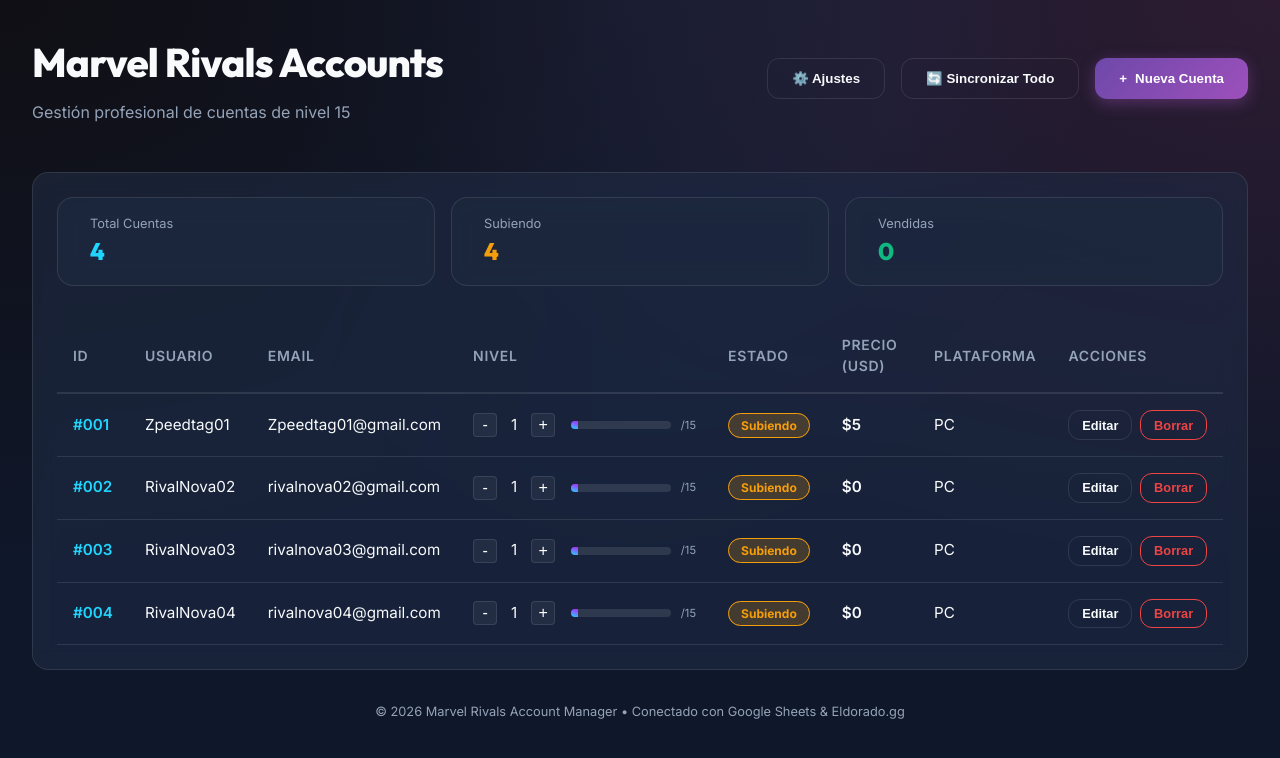
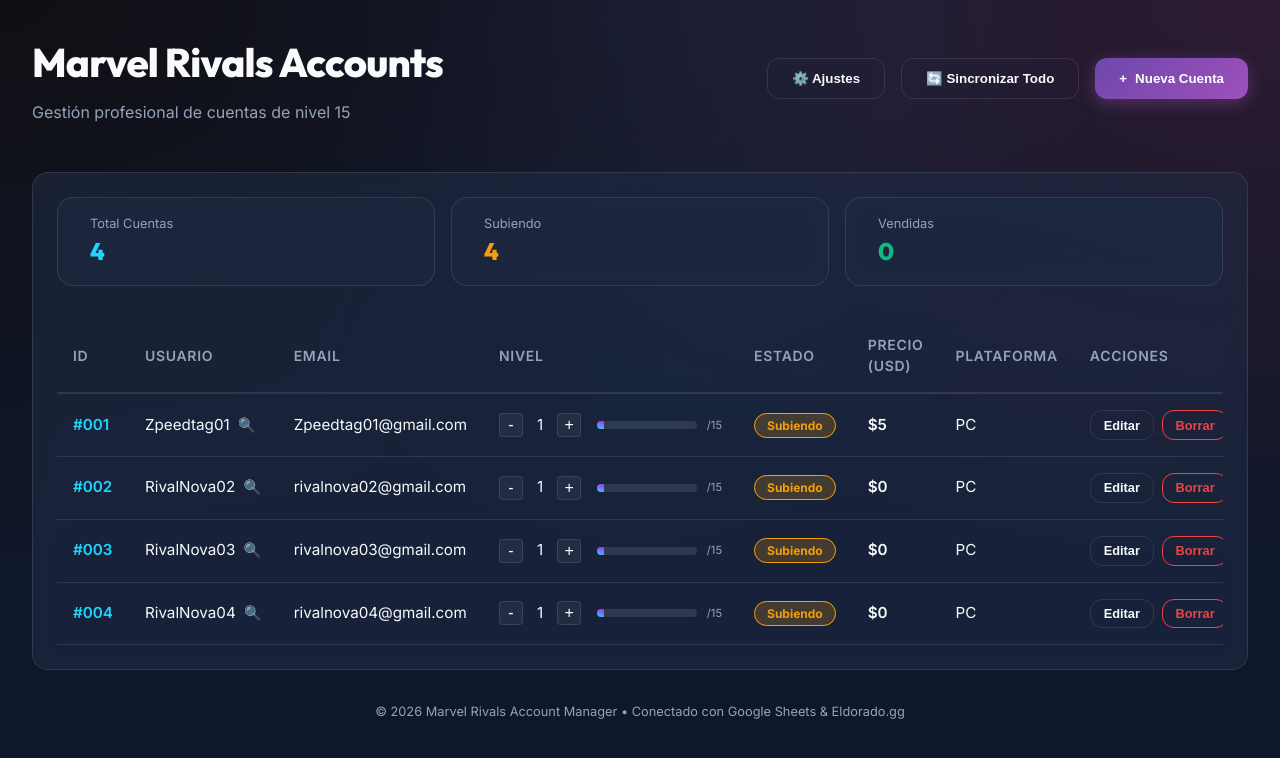
Before and after one commit to zpeedy0818/Proyecto-Rivals, a React (Vite) app: page / in a window 1280 px wide. Shown: the top 758 px of the page. Built offline with nearby package versions, Linux system fonts and the light colour scheme.

Commit message:
Implemented stats n level in game checker

```diff
--- a/src/App.jsx
+++ b/src/App.jsx
@@ -1,12 +1,13 @@
 import { useState, useEffect } from 'react'
 import { sheetsService } from './services/sheetsService'
 import { eldoradoService } from './services/eldoradoService'
+import { rivalsService } from './services/rivalsService'
 
 const initialAccounts = [
-  { id: '001', usuario_cuenta: 'Zpeedtag01', email: 'Zpeedtag01@gmail.com', contraseña: '', nivel: 1, estado: 'Subiendo', precio_usd: 5, plataforma: 'PC', fecha_creacion: '2026-03-08', notas: '' },
-  { id: '002', usuario_cuenta: 'RivalNova02', email: 'rivalnova02@gmail.com', contraseña: '', nivel: 1, estado: 'Subiendo', precio_usd: 0, plataforma: 'PC', fecha_creacion: '2026-03-08', notas: '' },
-  { id: '003', usuario_cuenta: 'RivalNova03', email: 'rivalnova03@gmail.com', contraseña: '', nivel: 1, estado: 'Subiendo', precio_usd: 0, plataforma: 'PC', fecha_creacion: '2026-03-08', notas: '' },
-  { id: '004', usuario_cuenta: 'RivalNova04', email: 'rivalnova04@gmail.com', contraseña: '', nivel: 1, estado: 'Subiendo', precio_usd: 0, plataforma: 'PC', fecha_creacion: '2026-03-08', notas: '' },
+  { id: '001', usuario_cuenta: 'Zpeedtag01', email: 'Zpeedtag01@gmail.com', contraseña: '', nivel: 1, estado: 'Subiendo', precio_usd: 5, plataforma: 'PC', fecha_creacion: '2026-03-08', notas: '', stats: null },
+  { id: '002', usuario_cuenta: 'RivalNova02', email: 'rivalnova02@gmail.com', contraseña: '', nivel: 1, estado: 'Subiendo', precio_usd: 0, plataforma: 'PC', fecha_creacion: '2026-03-08', notas: '', stats: null },
+  { id: '003', usuario_cuenta: 'RivalNova03', email: 'rivalnova03@gmail.com', contraseña: '', nivel: 1, estado: 'Subiendo', precio_usd: 0, plataforma: 'PC', fecha_creacion: '2026-03-08', notas: '', stats: null },
+  { id: '004', usuario_cuenta: 'RivalNova04', email: 'rivalnova04@gmail.com', contraseña: '', nivel: 1, estado: 'Subiendo', precio_usd: 0, plataforma: 'PC', fecha_creacion: '2026-03-08', notas: '', stats: null },
 ]
 
 function App() {
@@ -104,6 +105,34 @@
       } catch (err) {
         console.error("Quick level sync failed");
       }
+    }
+  }
+
+  const handleFetchStats = async (account) => {
+    if (!account.usuario_cuenta) {
+      alert("La cuenta no tiene un nombre de usuario asignado.");
+      return;
+    }
+
+    try {
+      const data = await rivalsService.fetchPlayerStats(account.usuario_cuenta);
+      if (data) {
+        const updatedAccount = {
+          ...account,
+          nivel: data.level,
+          stats: data.stats
+        };
+        const newAccounts = accounts.map(a => a.id === account.id ? updatedAccount : a);
+        setAccounts(newAccounts);
+
+        if (settings.sheetsUrl) {
+          await sheetsService.upsertAccount(settings.sheetsUrl, updatedAccount);
+        }
+
+        alert(`Stats actualizadas para ${account.usuario_cuenta}:\nNivel: ${data.level}\nWin Rate: ${data.stats.winRate}`);
+      }
+    } catch (err) {
+      alert(`Error al buscar stats: El jugador no existe o su perfil es privado.`);
     }
   }
 
@@ -221,7 +250,23 @@
               {accounts.map((acc, index) => (
                 <tr key={acc.id || index}>
                   <td style={{ fontWeight: 600, color: 'var(--secondary)' }}>#{acc.id}</td>
-                  <td>{acc.usuario_cuenta || <span style={{ color: 'var(--text-muted)' }}>-</span>}</td>
+                  <td>
+                    <div style={{ display: 'flex', alignItems: 'center', gap: '0.5rem' }}>
+                      {acc.usuario_cuenta || <span style={{ color: 'var(--text-muted)' }}>-</span>}
+                      {acc.usuario_cuenta && (
+                        <button
+                          onClick={() => handleFetchStats(acc)}
+                          style={{ background: 'none', border: 'none', cursor: 'pointer', fontSize: '0.9rem', color: 'var(--secondary)', opacity: 0.7 }}
+                          title="Consultar stats reales"
+                        >🔍</button>
+                      )}
+                      {acc.stats && (
+                        <span style={{ fontSize: '0.65rem', padding: '0.2rem 0.4rem', background: 'rgba(52, 211, 153, 0.1)', color: 'var(--success)', borderRadius: '4px', border: '1px solid rgba(52, 211, 153, 0.2)' }}>
+                          WR: {acc.stats.winRate}
+                        </span>
+                      )}
+                    </div>
+                  </td>
                   <td>{acc.email}</td>
                   <td>
                     <div style={{ display: 'flex', alignItems: 'center', gap: '0.6rem' }}>
--- /dev/null
+++ b/src/services/rivalsService.js
@@ -0,0 +1,40 @@
+export const rivalsService = {
+    /**
+     * Fetches player statistics from the unofficial Marvel Rivals API.
+     * @param {string} username - The player's in-game name.
+     * @returns {Promise<Object>} - Player data including level and basic stats.
+     */
+    fetchPlayerStats: async (username) => {
+        if (!username) return null;
+
+        try {
+            // Using the unoffical API endpoint
+            // Note: This is a public community API and might have rate limits or CORS restrictions
+            const response = await fetch(`https://marvelrivalsapi.com/api/v1/find-player/${encodeURIComponent(username)}`, {
+                method: 'GET',
+                headers: {
+                    'Accept': 'application/json'
+                }
+            });
+
+            if (!response.ok) {
+                throw new Error('No se pudo encontrar el jugador o la API está saturada');
+            }
+
+            const data = await response.json();
+
+            // Basic normalization based on the common response structure for community APIs
+            return {
+                level: data.player?.level || data.level || 1,
+                stats: {
+                    winRate: data.player?.stats?.win_rate || data.win_rate || '0%',
+                    matches: data.player?.stats?.matches || data.matches || 0,
+                    kda: data.player?.stats?.kda || data.kda || '0.0'
+                }
+            };
+        } catch (error) {
+            console.error('Rivals API Error:', error);
+            throw error;
+        }
+    }
+};
```
